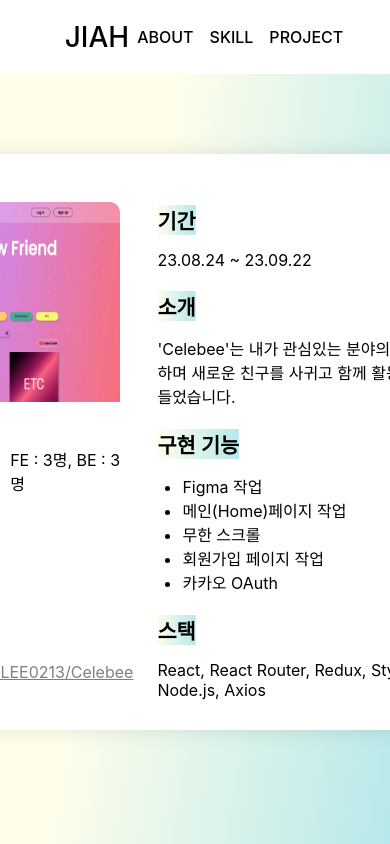
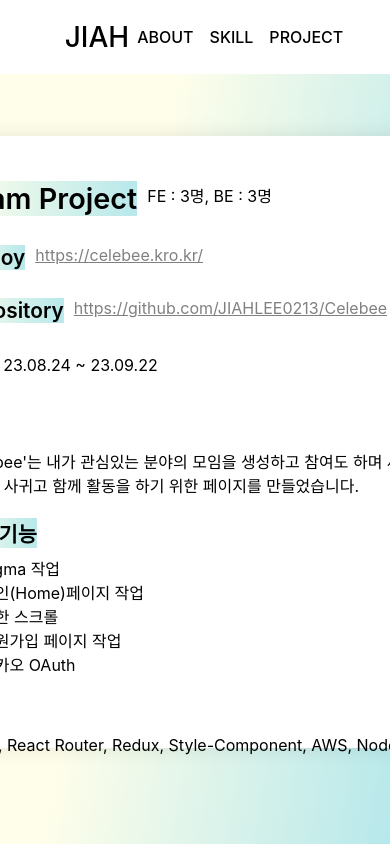
Before and after one commit to JIAHLEE0213/Portfolio, a React (Create React App) app: page / in a window 390 px wide. Both pictures are taken after a click on the button "Detail". Shown: the part 2532-3376 px from the top of the page. Built offline with nearby package versions, Linux system fonts and the light colour scheme.

Commit message:
style:detail 컴포넌트 반응형 css 추가 작업

```diff
--- a/src/components/detail.jsx
+++ b/src/components/detail.jsx
@@ -138,6 +138,31 @@ const DetailStyle = styled.div`
     cursor: pointer;
     color: #9ce7eb;
   }
+  @media (max-width: 900px) {
+    .detail-container {
+      display: flex;
+      flex-direction: column;
+      align-items: center;
+      width: 30rem;
+      height: 580px;
+      padding: 1rem;
+    }
+    .explain1-box {
+      width: 100%;
+    }
+    img {
+      display: none;
+    }
+    .explain-container {
+      align-items: center;
+      width: 100%;
+    }
+    .explain2-box {
+      display: flex;
+      flex-direction: column;
+      margin: 0;
+    }
+  }
 `;
 
 const DetailBox = styled.div`
@@ -176,6 +201,40 @@ const DetailBox = styled.div`
   .project {
     font-size: 1.8rem;
   }
+  @media (max-width: 900px) {
+    display: flex;
+    flex-direction: column;
+    p {
+      margin-bottom: 0.5rem;
+    }
+    &.deploy-box {
+      display: flex;
+      flex-direction: row;
+      align-items: center;
+    }
+    .explain-deploy {
+      margin-left: 10px;
+      padding-top: 0.5rem;
+    }
+    &.repository-box {
+      display: flex;
+      flex-direction: row;
+      align-items: center;
+    }
+    .explain-repo {
+      margin-left: 10px;
+      padding-top: 0.5rem;
+    }
+    &.period-box {
+      display: flex;
+      flex-direction: row;
+      align-items: center;
+    }
+    .explain-period {
+      margin-left: 10px;
+      padding-top: 0.5rem;
+    }
+  }
 `;
 Detail.propTypes = {
   closeModal: PropTypes.func.isRequired,
--- a/src/section/Intro.jsx
+++ b/src/section/Intro.jsx
@@ -83,9 +83,9 @@ const IntroStyle = styled.div`
     animation: zoomIn;
     animation-duration: 2s;
   }
-  @media (max-width: 900px) {
+  @media (max-width: 930px) {
     .intro {
-      text-align: center; /* 텍스트를 가운데 정렬하는 속성 추가 */
+      text-align: center;
       font-size: 7rem;
     }
   }
```
